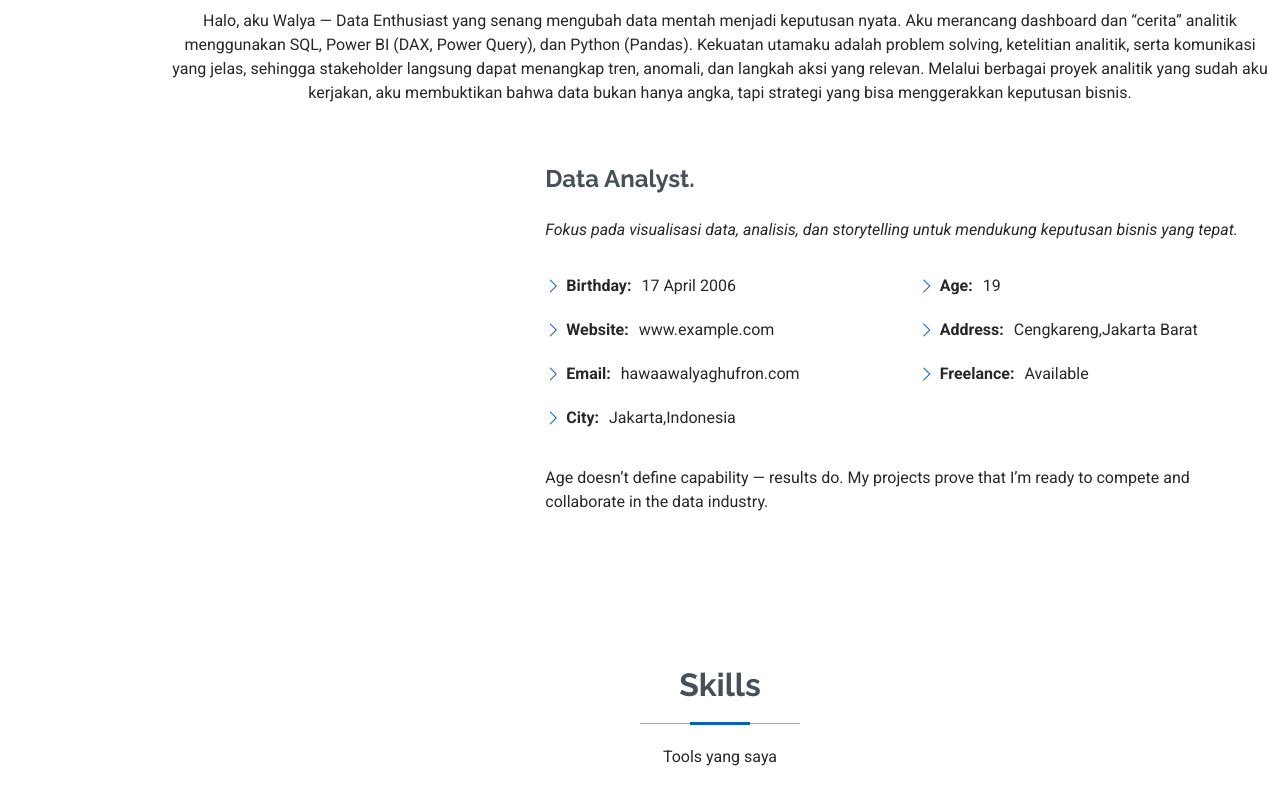
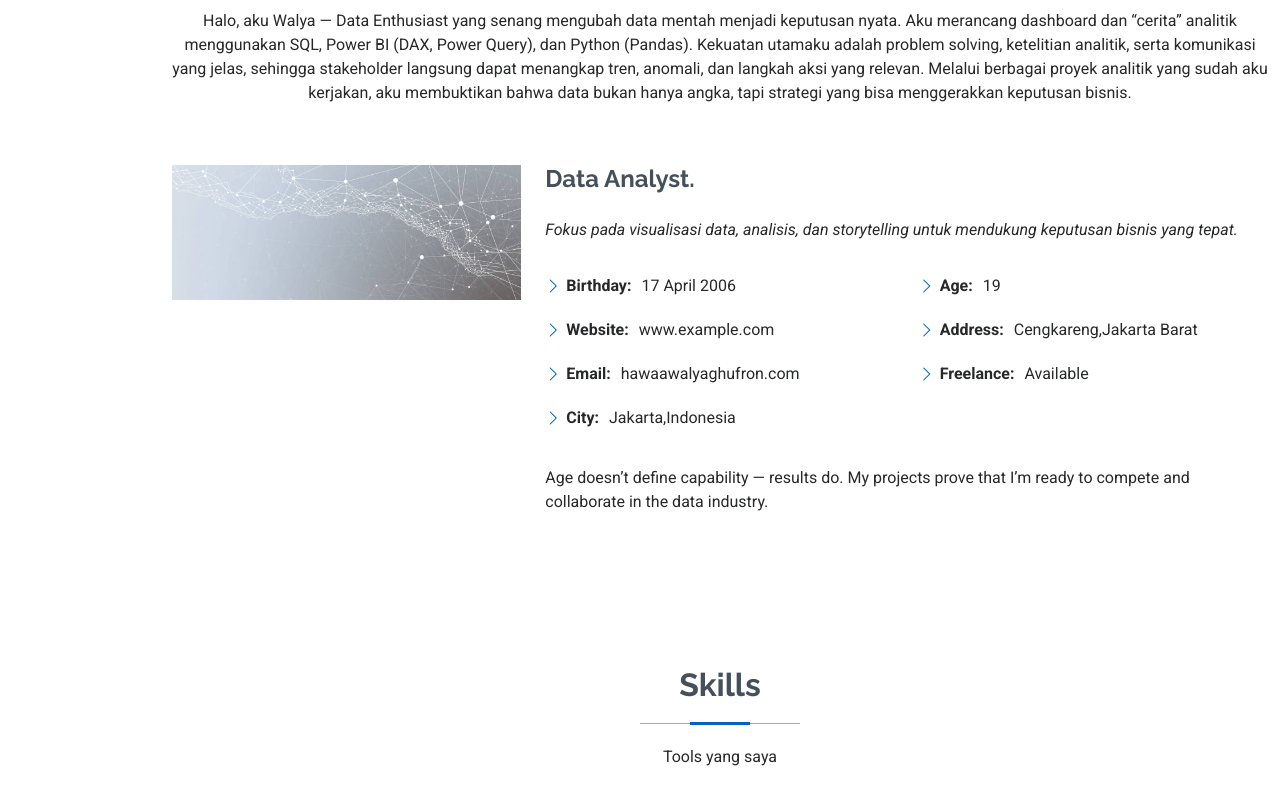
Before and after one commit to hawaawalya/Portofolio, a plain HTML site: page index.html in a window 1280 px wide. Shown: the part 929-1726 px from the top of the page. Drawn offline with Linux system fonts and the light colour scheme; files whose address does not match are found by name.

Commit message:
Perbaiki path gambar di HTML

```diff
--- a/index.html
+++ b/index.html
@@ -112,7 +112,7 @@ Melalui berbagai proyek analitik yang sudah aku kerjakan, aku membuktikan bahwa
 
         <div class="row gy-4 justify-content-center">
           <div class="col-lg-4">
-            <img src="../MyResume-1.0.0/pas foto.jpeg" class="img-fluid" alt="">
+            <img src="../Portofolio/istockphoto-1478366525-612x612.jpg" class="img-fluid" alt="">
           </div>
           <div class="col-lg-8 content">
             <h2>Data Analyst.</h2>
```
